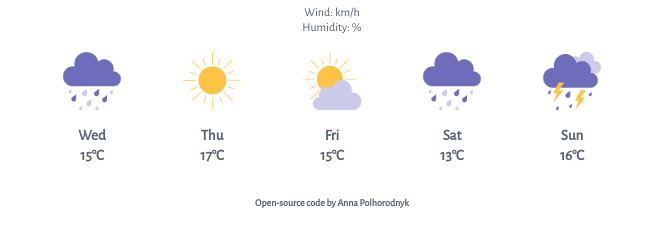
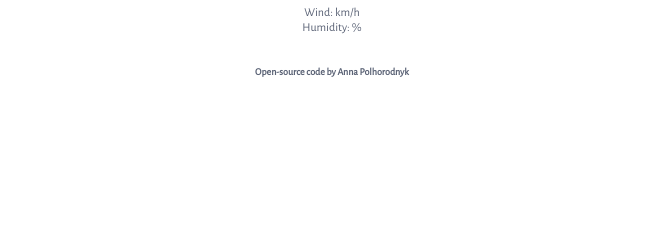
Before and after one commit to polllyann/SheCodes-project, a plain HTML site: page index.html in a window 1280 px wide. Shown: the part 293-540 px from the top of the page, without its empty margins (308-970 px from the left). Drawn offline with nearby package versions, Linux system fonts and the light colour scheme; no server answers.

Commit message:
Hided weather icons on the bottom

```diff
--- a/index.html
+++ b/index.html
@@ -36,7 +36,7 @@
       Humidity: <span id="humidity-id"> </span>%
 
     </p>
-    <div class="container weather-icons">
+    <!-- <div class="container weather-icons">
       <div class="row">
         <div class="col"><img src="images/rain.png" alt="rain" /><br /><div class="day">Wed<br />15°C</div></div>
         <div class="col"><img src="images/sun.png" alt="sun"/><br /><div class="day">Thu<br />17°C</div></div>
@@ -46,7 +46,7 @@
       </div>
     </div>
     </ul>
-  </div>
+  </div> -->
   <a href="https://github.com/polllyann/SheCodes-project" class = "gitlink">Open-source code by Anna Polhorodnyk</a>
   <script src="src/script.js">
   </script>
```
